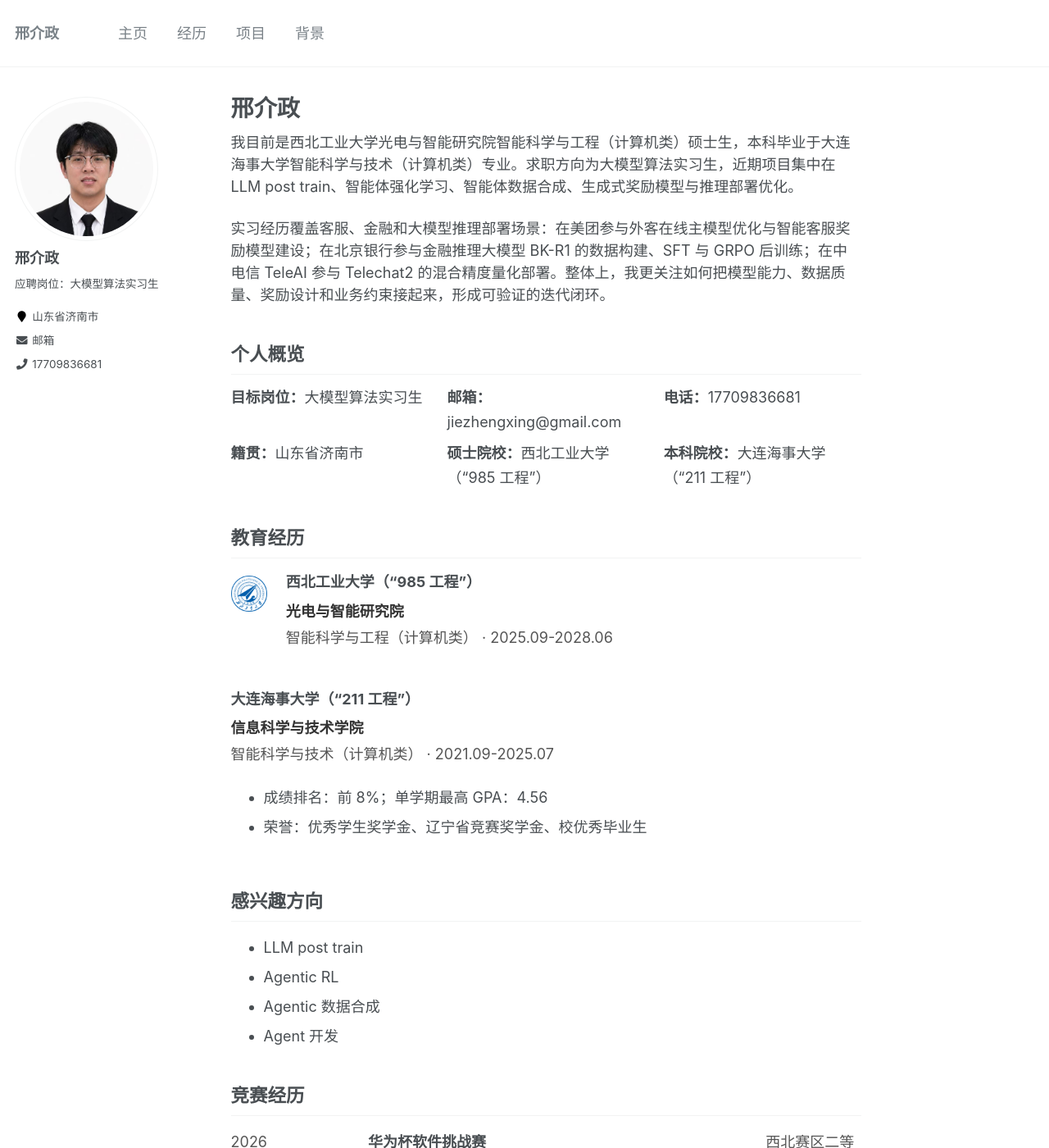
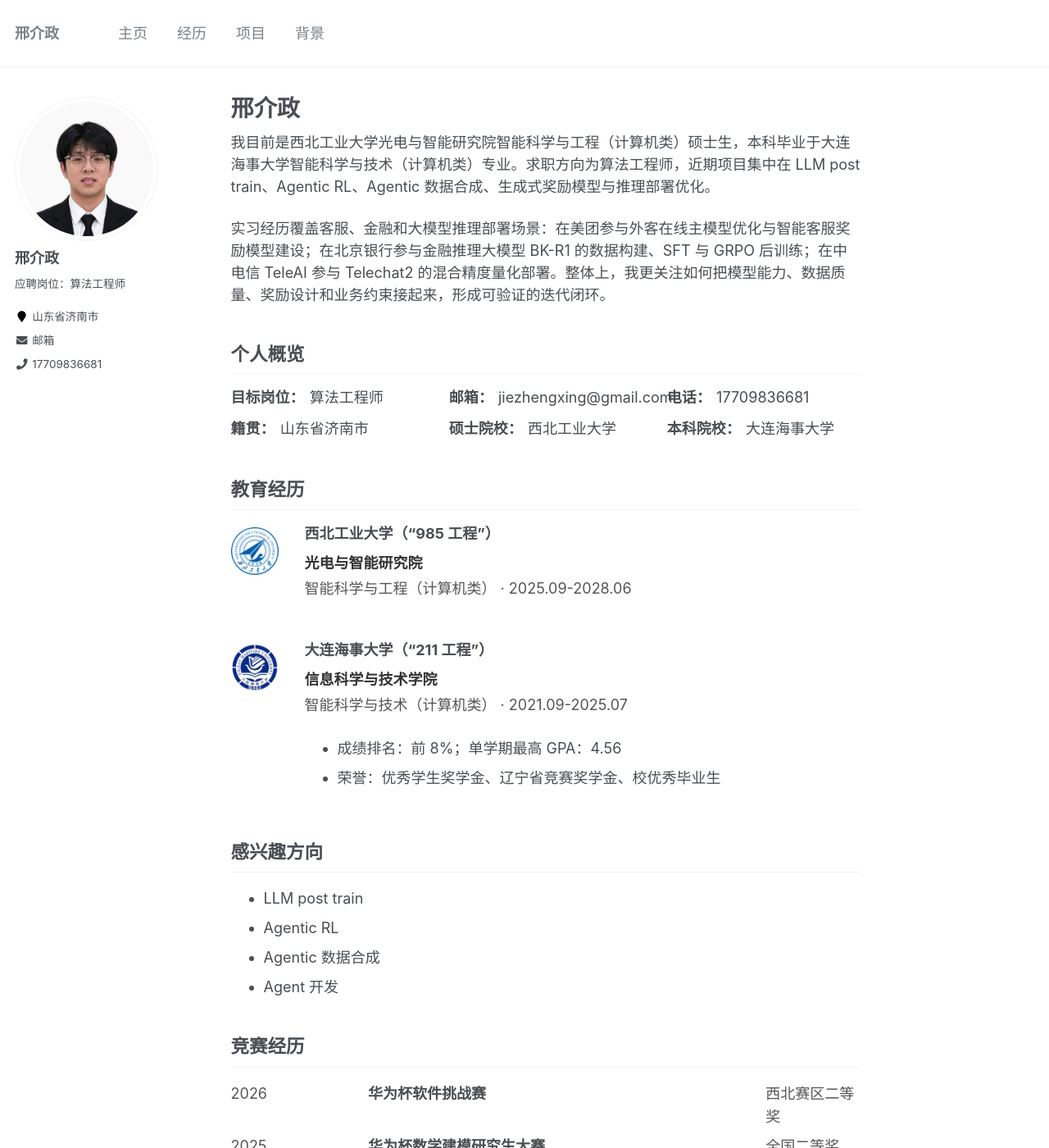
Before and after one commit to iOPEN-Xing/iOPEN-Xing.github.io, a Jekyll site: the page built from _pages/about.md, in a window 1280 px wide and 1400 px high. Shown: the whole window at 82% size. Built offline with Jekyll 4.4.1, drawn with Linux system fonts in a browser that asks for light colours.

Commit message:
Update resume

```diff
--- a/_config.yml
+++ b/_config.yml
@@ -10,7 +10,7 @@ locale                   : "zh-CN"
 title                    : "邢介政"
 title_separator          : "-"
 name                     : "邢介政"
-description              : "应聘大模型算法实习生，关注大模型训练、推理优化、智能客服对齐与金融推理。"
+description              : "算法工程师候选人，关注 LLM post train、Agentic RL、Agentic 数据合成与 Agent 开发。"
 url                      :  # the base hostname & protocol for your site e.g. "https://mmistakes.github.io"
 baseurl                  : "" # the subpath of your site, e.g. "/blog"
 repository               :
@@ -82,7 +82,7 @@ analytics:
 author:
   name             : "邢介政"
   avatar           : "profile.jpg"
-  bio              : "应聘岗位：大模型算法实习生"
+  bio              : "应聘岗位：算法工程师"
   location         : "山东省济南市"
   employer         :
   phone            : "17709836681"
--- a/_pages/about.md
+++ b/_pages/about.md
@@ -1,25 +1,25 @@
 ---
 permalink: /
 title: "邢介政"
-excerpt: "大模型算法实习生候选人，关注 LLM post train、Agentic RL、Agentic 数据合成与 Agent 开发。"
+excerpt: "算法工程师候选人，关注 LLM post train、Agentic RL、Agentic 数据合成与 Agent 开发。"
 author_profile: true
 ---
 
 {% include base_path %}
 
-我目前是西北工业大学光电与智能研究院智能科学与工程（计算机类）硕士生，本科毕业于大连海事大学智能科学与技术（计算机类）专业。求职方向为大模型算法实习生，近期项目集中在 LLM post train、智能体强化学习、智能体数据合成、生成式奖励模型与推理部署优化。
+我目前是西北工业大学光电与智能研究院智能科学与工程（计算机类）硕士生，本科毕业于大连海事大学智能科学与技术（计算机类）专业。求职方向为算法工程师，近期项目集中在 LLM post train、Agentic RL、Agentic 数据合成、生成式奖励模型与推理部署优化。
 
 实习经历覆盖客服、金融和大模型推理部署场景：在美团参与外客在线主模型优化与智能客服奖励模型建设；在北京银行参与金融推理大模型 BK-R1 的数据构建、SFT 与 GRPO 后训练；在中电信 TeleAI 参与 Telechat2 的混合精度量化部署。整体上，我更关注如何把模型能力、数据质量、奖励设计和业务约束接起来，形成可验证的迭代闭环。
 
 ## 个人概览
 
 <ul class="resume-facts">
-  <li><strong>目标岗位：</strong>大模型算法实习生</li>
+  <li><strong>目标岗位：</strong>算法工程师</li>
   <li><strong>邮箱：</strong>jiezhengxing@gmail.com</li>
   <li><strong>电话：</strong>17709836681</li>
   <li><strong>籍贯：</strong>山东省济南市</li>
-  <li><strong>硕士院校：</strong>西北工业大学（“985 工程”）</li>
-  <li><strong>本科院校：</strong>大连海事大学（“211 工程”）</li>
+  <li><strong>硕士院校：</strong>西北工业大学</li>
+  <li><strong>本科院校：</strong>大连海事大学</li>
 </ul>
 
 ## 教育经历
@@ -32,7 +32,8 @@ author_profile: true
   </div>
 </div>
 
-<div class="resume-entry resume-entry--no-logo">
+<div class="resume-entry">
+  <img class="resume-entry__logo" src="{{ base_path }}/images/dlmu-logo.png" alt="大连海事大学">
   <div>
     <h3>大连海事大学（“211 工程”）</h3>
     <p class="resume-meta"><strong>信息科学与技术学院</strong><br>智能科学与技术（计算机类） · 2021.09-2025.07</p>
@@ -62,38 +63,38 @@ author_profile: true
 
 ## 经历摘要
 
-<div class="resume-entry">
-  <img class="resume-entry__logo" src="{{ base_path }}/images/meituan.png" alt="美团">
-  <div>
+<div class="resume-company-entry">
+  <div class="resume-company-heading">
+    <img src="{{ base_path }}/images/meituan.png" alt="美团">
     <h3>美团，知识计算/智能交互部门</h3>
-    <p class="resume-meta"><strong>实习经历</strong> · 2025.11-2026.02<br><strong>核心技术：</strong>冷启动数据工程、逆向 CoT、GRPO、verl、SFT 退火、生成式奖励模型、REINFORCE++、BGE 语义约束</p>
-    <ul>
-      <li>面向外客在线客服中的复杂纠纷判责、资金退改等长链路推理场景，主导优化具备“快慢思考”能力的在线主模型。通过知识增强与逆向 CoT 生成构建 8,000 条高信噪比垂直推理数据，并结合 GRPO 奖励设计和 SFT 退火完成模式融合；知识增强单阶段 SFT 使方案准确率提升 2.41pp，快思考模式 TTFT 降低 40%。</li>
-      <li>面向即时配送客服中人工质检滞后、规则模型语义理解弱的问题，构建基于 LongCat-18B 的生成式奖励模型，为 Policy 模型提供 RLHF 反馈。通过 Zero-shot 验证定位 Reward Hacking，后续引入 REINFORCE++、BGE 语义约束与非对称奖励函数；GRM 正例判别一致性提升至 97% 左右，整体评估一致性达到 76.98%，接入后策略模型话术满分率达到 69.28%，方案正确率提升至 85.15%。</li>
-    </ul>
   </div>
+  <p class="resume-meta"><strong>实习经历</strong> · 2025.11-2026.02<br><strong>核心技术：</strong>冷启动数据工程、逆向 CoT、GRPO、verl、SFT 退火、生成式奖励模型、REINFORCE++、BGE 语义约束</p>
+  <ul>
+    <li>面向外客在线客服中的复杂纠纷判责、资金退改等长链路推理场景，主导优化具备“快慢思考”能力的在线主模型。通过知识增强与逆向 CoT 生成构建 8,000 条高信噪比垂直推理数据，并结合 GRPO 奖励设计和 SFT 退火完成模式融合；知识增强单阶段 SFT 使方案准确率提升 2.41pp，快思考模式 TTFT 降低 40%。</li>
+    <li>面向即时配送客服中人工质检滞后、规则模型语义理解弱的问题，构建基于 LongCat-18B 的生成式奖励模型，为 Policy 模型提供 RLHF 反馈。通过 Zero-shot 验证定位 Reward Hacking，后续引入 REINFORCE++、BGE 语义约束与非对称奖励函数；GRM 正例判别一致性提升至 97% 左右，整体评估一致性达到 76.98%，接入后策略模型话术满分率达到 69.28%，方案正确率提升至 85.15%。</li>
+  </ul>
 </div>
 
-<div class="resume-entry">
-  <img class="resume-entry__logo" src="{{ base_path }}/images/bank-of-beijing.png" alt="北京银行">
-  <div>
+<div class="resume-company-entry">
+  <div class="resume-company-heading">
+    <img src="{{ base_path }}/images/bank-of-beijing.png" alt="北京银行">
     <h3>北京银行金融科技有限公司，人工智能部门</h3>
-    <p class="resume-meta"><strong>实习经历</strong> · 2025.03-2025.06<br><strong>核心技术：</strong>金标蒸馏、裁判模型双轮质检、长文本一致性检验、SFT、GRPO、金融语义一致性奖励函数</p>
-    <ul>
-      <li>面向金融问答和多轮推理场景，参与北银金融京脑 R1 大模型训练，负责从 R1-Data 数据构建到模型训练的关键环节。通过 DeepSeek 金标蒸馏生成推理链数据，使用 Qwen2.5-72B-Instruct 从内部一致性、逻辑连贯性等七个维度进行双轮质检，并在 2.5w 条数据上完成 SFT、1w 条数据上进行 GRPO 后训练；GRPO 阶段较 SFT 后平均分提升 5% 左右，BK-R1 在 FinQA 和 ConvFinQA 上取得 75.2 和 85.0 的 SOTA 分数。</li>
-    </ul>
   </div>
+  <p class="resume-meta"><strong>实习经历</strong> · 2025.03-2025.06<br><strong>核心技术：</strong>金标蒸馏、裁判模型双轮质检、长文本一致性检验、SFT、GRPO、金融语义一致性奖励函数</p>
+  <ul>
+    <li>面向金融问答和多轮推理场景，参与北银金融京脑 R1 大模型训练，负责从 R1-Data 数据构建到模型训练的关键环节。通过 DeepSeek 金标蒸馏生成推理链数据，使用 Qwen2.5-72B-Instruct 从内部一致性、逻辑连贯性等七个维度进行双轮质检，并在 2.5w 条数据上完成 SFT、1w 条数据上进行 GRPO 后训练；GRPO 阶段较 SFT 后平均分提升 5% 左右，BK-R1 在 FinQA 和 ConvFinQA 上取得 75.2 和 85.0 的 SOTA 分数。</li>
+  </ul>
 </div>
 
-<div class="resume-entry">
-  <img class="resume-entry__logo" src="{{ base_path }}/images/teleai.png" alt="中电信 TeleAI">
-  <div>
+<div class="resume-company-entry">
+  <div class="resume-company-heading">
+    <img src="{{ base_path }}/images/teleai.png" alt="中电信 TeleAI">
     <h3>中电信 TeleAI 研究院，异构计算组</h3>
-    <p class="resume-meta"><strong>实习经历</strong> · 2024.11-2025.02<br><strong>核心技术：</strong>vLLM、AutoAWQ、W8A16、INT8/FP16 混合精度、MMLU、C-Eval</p>
-    <ul>
-      <li>面向 Telechat2 特殊架构下 KV 参数耦合导致注意力层难以直接量化的问题，设计基于 vLLM 与 AutoAWQ 的混合量化方案。通过重写底层接口和模块级阻断策略，将 FFN 层压缩至 INT8，同时保留 Attention 层 FP16 精度，实现 W8A16 混合精度推理；显存占用降低约 40%，MMLU、C-Eval 等基准测试准确率损失控制在 1% 以内。</li>
-    </ul>
   </div>
+  <p class="resume-meta"><strong>实习经历</strong> · 2024.11-2025.02<br><strong>核心技术：</strong>vLLM、AutoAWQ、W8A16、INT8/FP16 混合精度、MMLU、C-Eval</p>
+  <ul>
+    <li>面向 Telechat2 特殊架构下 KV 参数耦合导致注意力层难以直接量化的问题，设计基于 vLLM 与 AutoAWQ 的混合量化方案。通过重写底层接口和模块级阻断策略，将 FFN 层压缩至 INT8，同时保留 Attention 层 FP16 精度，实现 W8A16 混合精度推理；显存占用降低约 40%，MMLU、C-Eval 等基准测试准确率损失控制在 1% 以内。</li>
+  </ul>
 </div>
 
 ## 待补充信息
--- a/assets/css/main.scss
+++ b/assets/css/main.scss
@@ -76,16 +76,23 @@
 
 .resume-facts {
   display: grid;
-  grid-template-columns: repeat(auto-fit, minmax(12rem, 1fr));
-  gap: .45rem 1.25rem;
+  grid-template-columns: repeat(3, minmax(0, 1fr));
+  gap: .45rem 1.6rem;
   margin: .75rem 0 1.25rem;
   padding: 0;
   list-style: none;
 }
 
 .resume-facts li {
+  display: flex;
+  gap: .35rem;
   margin: 0;
   line-height: 1.65;
+  white-space: nowrap;
+}
+
+.resume-facts strong {
+  flex: 0 0 auto;
 }
 
 .resume-placeholder {
@@ -94,8 +101,8 @@
 
 .resume-entry {
   display: grid;
-  grid-template-columns: 52px minmax(0, 1fr);
-  gap: .85rem;
+  grid-template-columns: 72px minmax(0, 1fr);
+  gap: 1rem;
   align-items: start;
   margin: 1rem 0 1.4rem;
 }
@@ -105,8 +112,8 @@
 }
 
 .resume-entry__logo {
-  width: 44px;
-  height: 44px;
+  width: 58px;
+  height: 58px;
   object-fit: contain;
   margin-top: .15rem;
 }
@@ -137,10 +144,45 @@
   color: #555;
 }
 
+.resume-company-heading {
+  display: flex;
+  align-items: center;
+  gap: .5rem;
+  margin: 0 0 .25rem;
+}
+
+.resume-company-heading img {
+  width: 24px;
+  height: 24px;
+  object-fit: contain;
+  flex: 0 0 auto;
+}
+
+.resume-company-heading h3 {
+  margin: 0;
+}
+
+.resume-company-entry {
+  margin: 1.35rem 0 1.75rem;
+}
+
 @media (max-width: 600px) {
+  .resume-facts {
+    grid-template-columns: 1fr;
+  }
+
+  .resume-facts li {
+    white-space: normal;
+  }
+
   .resume-entry {
-    grid-template-columns: 44px minmax(0, 1fr);
+    grid-template-columns: 52px minmax(0, 1fr);
     gap: .7rem;
+  }
+
+  .resume-entry__logo {
+    width: 46px;
+    height: 46px;
   }
 
   .resume-competition-list li {
```
Also changed, not shown: images/dlmu-logo.png (added).
